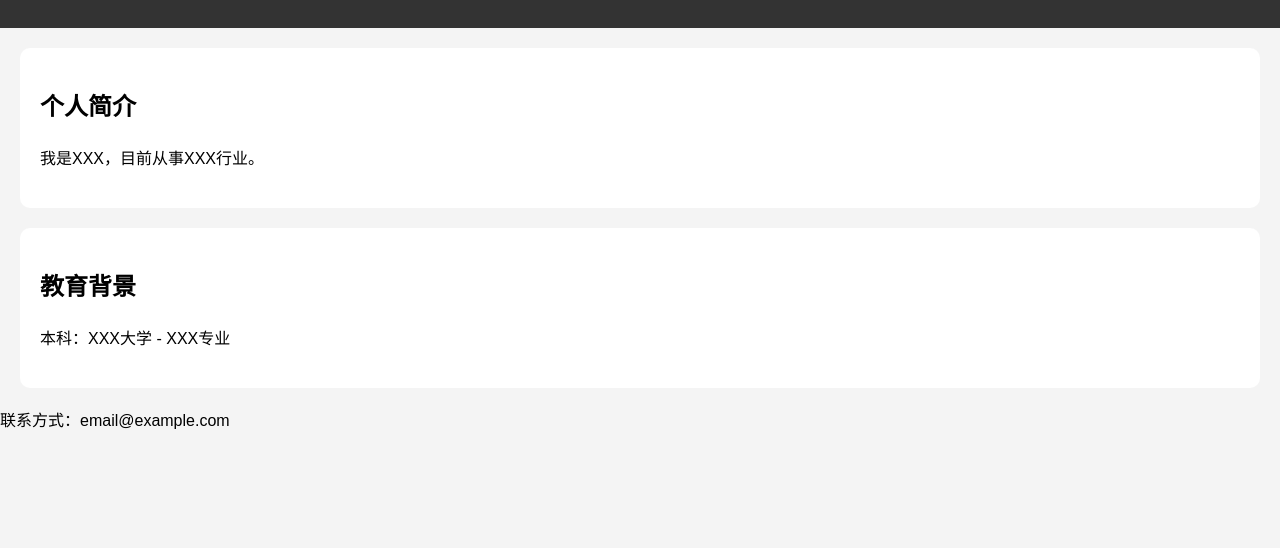
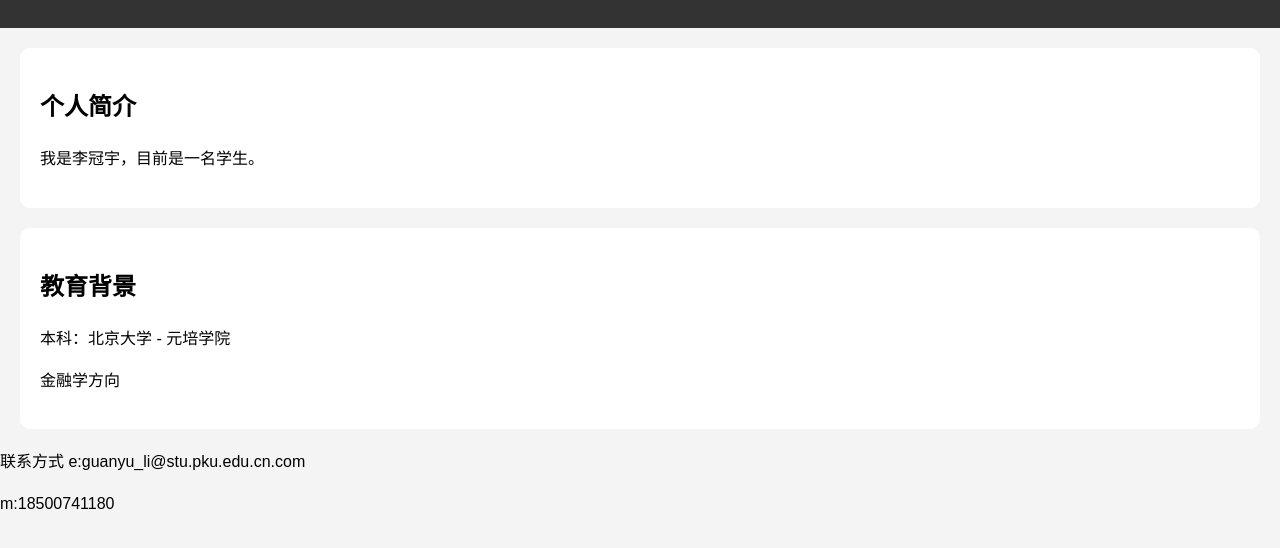
Before and after one commit to leo-Li-1002/my-first-repo, a plain HTML site: page index.html in a window 1280 px wide. Shown: the part 106-654 px from the top of the page. Drawn offline with Linux system fonts and the light colour scheme.

Commit message:
Update index.html

```diff
--- a/index.html
+++ b/index.html
@@ -12,14 +12,16 @@
     </header>
     <section>
         <h2>个人简介</h2>
-        <p>我是XXX，目前从事XXX行业。</p>
+        <p> 我是李冠宇，目前是一名学生。</p>
     </section>
     <section>
         <h2>教育背景</h2>
-        <p>本科：XXX大学 - XXX专业</p>
+        <p> 本科：北京大学 - 元培学院</p>
+        <p>      金融学方向</p>
     </section>
     <footer>
-        <p>联系方式：email@example.com</p>
+        <p>联系方式  e:guanyu_li@stu.pku.edu.cn.com</p>
+        <p>         m:18500741180 </p>
     </footer>
 </body>
 </html>
```
